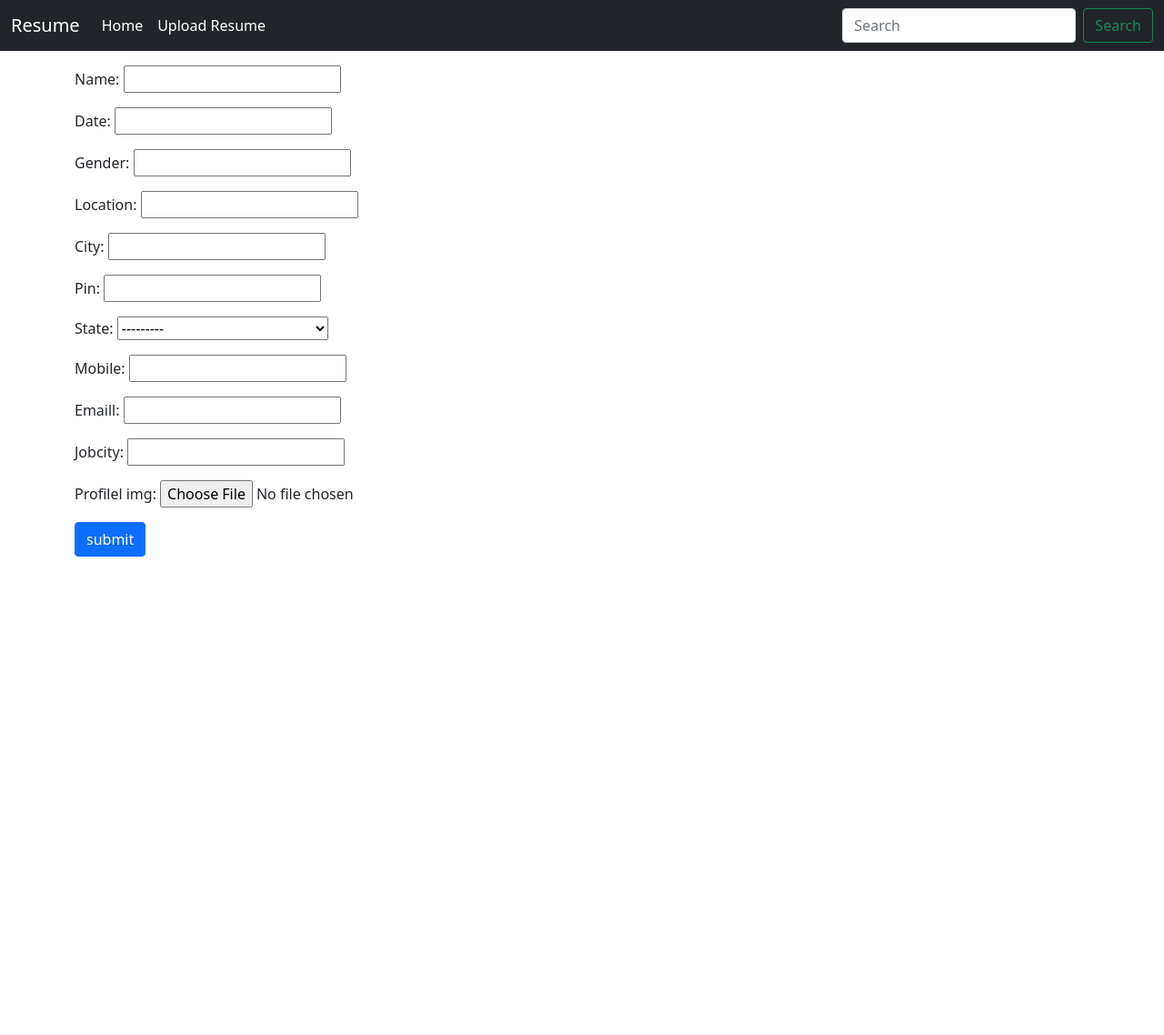
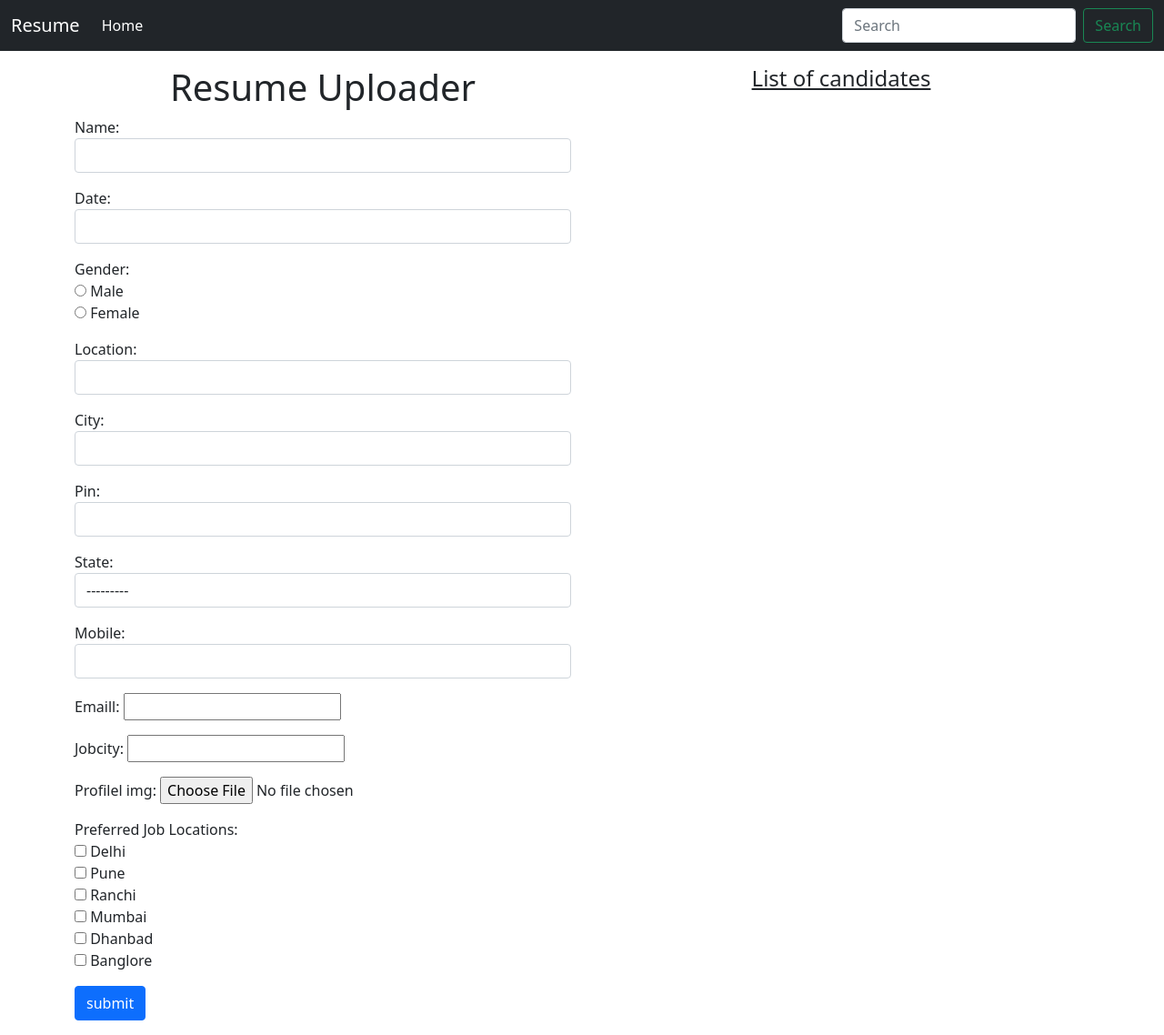
Before and after one commit to AjRadwan/Djnago-Resume-Uploader, a Django app: page / in a window 1280 px wide. Shown: the whole page at 91% size. Before the commit the page ends 612 px from the top, so only its background shows below. Run offline with Django 4.2, Linux system fonts and the light colour scheme.

Commit message:
submit form

```diff
--- a/myresume/forms.py
+++ b/myresume/forms.py
@@ -1,7 +1,34 @@
 from django import forms
 from .models import Resume
 
+GENDER_CHOICES = [
+ ('Male', 'Male'),
+ ('Female', 'Female')
+]
+
+JOB_CITY_CHOICE = [
+ ('Delhi', 'Delhi'),
+ ('Pune', 'Pune'),
+ ('Ranchi', 'Ranchi'),
+ ('Mumbai', 'Mumbai'),
+ ('Dhanbad', 'Dhanbad'),
+ ('Banglore', 'Banglore')
+]
+
 class ResumeForm(forms.ModelForm):
+    gender = forms.ChoiceField(choices=GENDER_CHOICES, widget=forms.RadioSelect)
+    job_city = forms.MultipleChoiceField(label='Preferred Job Locations', choices=JOB_CITY_CHOICE, widget=forms.CheckboxSelectMultiple)
     class Meta:
         model = Resume
         fields = "__all__"
+        widgets = {
+            'name':forms.TextInput(attrs={'class':'form-control'}),
+            'date':forms.DateInput(attrs={'class':'form-control'}),
+            'location':forms.TextInput(attrs={'class':'form-control'}),
+            'city':forms.TextInput(attrs={'class':'form-control'}),
+            'pin':forms.TextInput(attrs={'class':'form-control'}),
+            'state':forms.Select(attrs={'class':'form-control'}),
+            'mobile':forms.NumberInput(attrs={'class':'form-control'}),
+            'email':forms.EmailInput(attrs={'class':'form-control'}),
+            'profileimg':forms.TextInput(attrs={'class':'form-control'}),
+        }
--- a/myresume/models.py
+++ b/myresume/models.py
@@ -40,6 +40,7 @@ STATE_CHOICE = (
  ('West Bengal','West Bengal'),
 )
 
+
 class Resume(models.Model):
     name = models.CharField(max_length=100)
     date = models.DateField(auto_now=False, auto_now_add=False)
--- a/myresume/templates/myapp/index.html
+++ b/myresume/templates/myapp/index.html
@@ -24,11 +24,6 @@
             <a class="nav-link active" aria-current="page" href="#">Home</a>
             </li>
 
-            <li class="nav-item">
-            <a class="nav-link active" aria-current="page" href="#">Upload Resume</a>
-            </li>
-
-
         </ul>
         <form class="d-flex">
             <input class="form-control me-2" type="search" placeholder="Search" aria-label="Search">
@@ -38,9 +33,22 @@
     </div>
     </nav>
 
+{% if messages %}
+{% for message in messages %}
+<div class="alert alert-{{ message.tags}} alert-dismissible fade show text-center" role="alert">
+  <strong> {{ message }}</strong>
+  <button type="button" class="btn-close" data-bs-dismiss="alert" aria-label="Close"></button>
+</div>
+{% endfor %}
+{% endif %}
+
 
 <div class="container my-3">
+  <div class="row">
+
+<div class="col-sm-6">
     <form method="post" action="" enctype="multipart/form-data">
+    <h1 class="text-center">Resume Uploader</h1>
         {% csrf_token %}
         {% for fm in form  %}
          <div class="form-group mb-3">
@@ -57,6 +65,15 @@
        {% endif %}
         </form>
 </div>
+<div class="col-sm-6">
+    <h4 class="text-center"><u>List of candidates</u></h4>
+ </div>
+</div>
+
+
+
+
+</div>
 
     <!-- Optional JavaScript; choose one of the two! -->
 
--- a/myresume/views.py
+++ b/myresume/views.py
@@ -1,5 +1,6 @@
-from django.shortcuts import render
+from django.shortcuts import render, redirect
 from .models import Resume
+from django.contrib import messages
 from .forms import ResumeForm
 from django.views import View
 
@@ -13,3 +14,10 @@ class Index(View):
     def get(self, request):
         form = ResumeForm()
         return render(request, 'myapp/index.html', {'form':form})
+
+    def post(self, request):
+        form = ResumeForm(request.POST, request.FILES)
+        if form.is_valid():
+            form.save();
+            messages.success(request, "Your From has been submitted")
+            return redirect('myapp/index')
```
Lines whose indentation alone changed are shown as unchanged.
